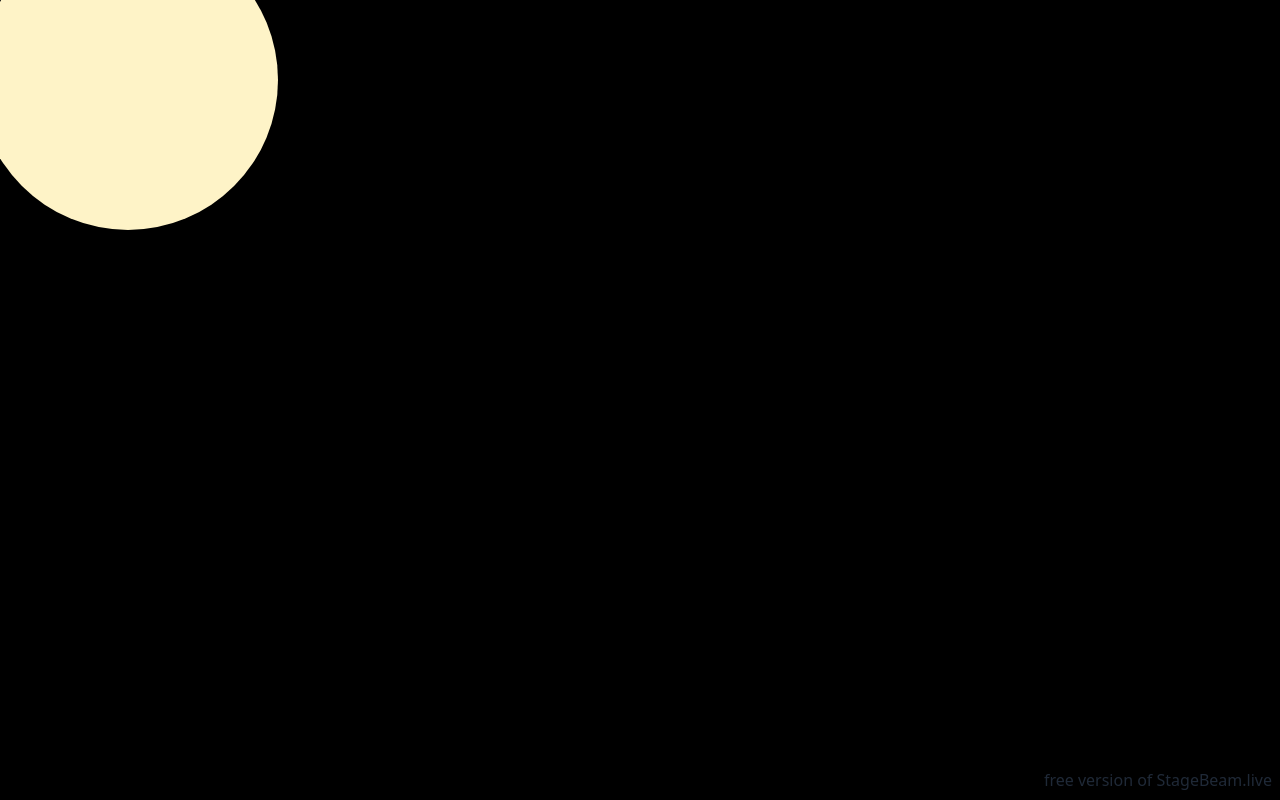
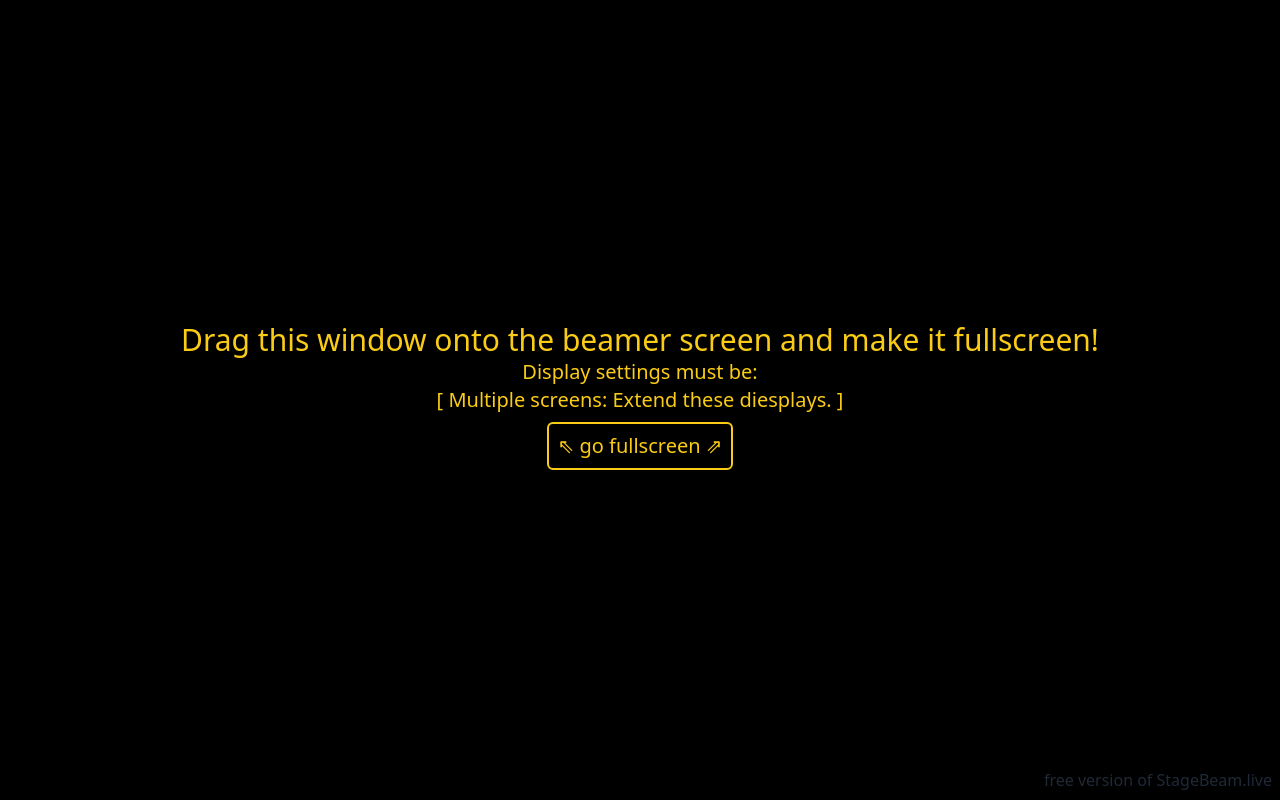
Before and after one commit to Lukileila/stagebeam, a React (Vite) app in the folder frontend/: page /beamer in a window 1280 px wide. Built offline with nearby package versions, Linux system fonts and the light colour scheme.

Commit message:
added notices to beamer display screen

```diff
--- a/frontend/src/components/BeamerDisplay.jsx
+++ b/frontend/src/components/BeamerDisplay.jsx
@@ -1,47 +1,78 @@
-import { useEffect, useRef, useState } from "react";
+import { useEffect, useRef, useState } from 'react';
 
 export const BeamerDisplay = ({ spotlight, relCoords }) => {
 
+    //Declaring States
     const [projectionAspectRatio, setProjectionAspectRatio] = useState(1);
+    const [fullscreen, setFullscreen] = useState(false);
+    const [exitNotice, setExitNotice] = useState(false);
 
-    console.log("screen.height",screen.height);
-    console.log("screen.width",screen.width);
 
+    // Declaring Functions
     const getScreenAspectRatio = (e) => {
 
         let ratio = screen.width / screen.height;
-        console.log("ratio",ratio);
         setProjectionAspectRatio(ratio);
 
         localStorage.setItem('projectionAspectRatio',ratio);
-    };
+        };
 
+    const toggleFullScreen=()=>{
+        if (!document.fullscreenElement) {
+            document.body.requestFullscreen();
+            setFullscreen(true);
+            console.log('requestfullscreen')
+        } else if (document.exitFullscreen) {
+            document.exitFullscreen();
+            setFullscreen(false);
+            console.log('exitfullscreen')
+        }
+        }
+
+
+
+    //useEffects
     useEffect(() => { getScreenAspectRatio() }, []); // Executed only on reload but should listen to a bunch of events like fullscreenchange
 
- //Event Listener
-//not working yet
-/*     useEffect(() => {
-            addEventListener("fullscreenchange",(e)=>getScreenAspectRatio);
-        return () => {
-            removeEventListener("fullscreenchange",(e)=>getScreenAspectRatio);
-        };
-    }, []);
- */
+    //event Listeners
+    useEffect(() => {
+                document.body.addEventListener('fullscreenchange',getScreenAspectRatio);
+                document.body.addEventListener('mouseenter',()=>{setExitNotice(true)});
+                document.body.addEventListener('mouseleave',()=>{setExitNotice(false)});
+            return () => {
+                document.body.removeEventListener('fullscreenchange',getScreenAspectRatio);
+                document.body.removeEventListener('mouseenter',()=>{setExitNotice(true)});
+                document.body.removeEventListener('mouseleave',()=>{setExitNotice(false)});
+            };
+        }, []);
+
+    const displayInstruction = ()=>{
+        if (!fullscreen) {return(
+                            <>
+
+                            <div className='absolute flex flex-col flex-wrap w-full h-full p-2 justify-center justify-items-center items-center content-center'>
+                                <p className=' text-yellow-400 text-3xl'>Drag this window onto the beamer screen and make it fullscreen!</p>
+                                <p className=' text-yellow-400 text-xl'>Display settings must be:</p><p className=' text-yellow-400 text-xl'>[ Multiple screens: Extend these diesplays. ]</p>
+                                <button onClick={toggleFullScreen} className='border-2 rounded-md border-yellow-400 p-2 m-2 text-yellow-400 text-xl'>⇖ go fullscreen ⇗</button>
+                            </div>
+                            </>
+
+           )}}
+
+    const displayExitNotice = ()=>{
+        if (exitNotice&&fullscreen) {return(
+            <div className='absolute  flex text-red-500 flex-wrap w-full h-full justify-end content-start'><button onClick={toggleFullScreen} className=' border-red-500 rounded-md p-2 border-2'>exit fullscreen ❌</button></div>
+
+        )}}
 
     return (
+        <>             <div className='bg-black h-[100vh] relative overflow-hidden'>
+                                        <div className='absolute p-2 flex text-gray-800 flex-wrap w-full h-full justify-end content-end'><p>free version of StageBeam.live</p></div>
+        {displayInstruction()}
+        {displayExitNotice()}
+                        </div>
 
-        <div className='bg-black h-[100vh] relative overflow-hidden'>
-                        <div className="p-2 flex text-gray-800 flex-wrap w-full h-full justify-end content-end"><p>free version of StageBeam.live</p></div>
 
-        <div
-            className='bg-amber-100 w-[300px] aspect-square rounded-full absolute -translate-x-[50%] -translate-y-[50%]'
-            style={{
-                top: relCoords.ry*100   + '%',
-                left: relCoords.rx*100  + '%',
-            }}
-        >
-        </div>
-
-        </div>
+        </>
     );
 }
--- a/frontend/src/components/ObjectCreator.jsx
+++ b/frontend/src/components/ObjectCreator.jsx
@@ -39,7 +39,7 @@ export const ObjectCreator = ({activeObjects, setActiveObjects, stageDimensions}
       return (
 
           <div key={x.id} id={x.id} draggable onDragStart={startDrag} onDragEnd={(e) => stopDrag(e, x.id)}
-            className="absolute block cursor-grab animate-spin opacity-50 mix-blend-screen"
+            className="absolute block cursor-grab animate-spin mix-blend-screen"
             style={{
               top: x.position.ry*100 + '%',
               left: x.position.rx*100 + '%',
--- a/frontend/src/components/ObjectsMenu.jsx
+++ b/frontend/src/components/ObjectsMenu.jsx
@@ -7,9 +7,16 @@ export const ObjectsMenu = ({templateObjects, activeObjects, setActiveObjects})
     setActiveObjects(prev => [...prev, {...templateObject, id: `${templateObject.name}_${crypto.randomUUID()}`}]);
   };
 
+  const openBeamer = ()=> {
+    window.open("/beamer")
+  }
+
   return (
     <>
-      <div className='fixed top-[3vh] border-2 h-[97vh] w-[30vw] bg-slate-800 p-5 text-white z-0'> <h1>ObjectsMenu</h1>
+
+      <div className='fixed top-[0%] border-2 h-full w-[30vw] bg-slate-800 p-5 text-white z-0'>
+      <button onClick={openBeamer}>Open the beamer window 🔼</button>
+      <h1>ObjectsMenu</h1>
       <ul className='list-disc'>
         {templateObjects.length>0 && templateObjects.map((templateObject,it)=>{
           return <li key={it} onClick={()=>addToActive(templateObject)} className="cursor-pointer">{templateObject.name}</li>
--- a/frontend/src/components/Workspace.jsx
+++ b/frontend/src/components/Workspace.jsx
@@ -70,55 +70,14 @@ export const Workspace = ({ activeObjects, setActiveObjects}) => {
         };
       }, [projectionAspectRatio, aspectToggle]);
 
-  // Dragging Function for test item. Just copying this for now. Needs restructuring
-
-    const dragLight = (e) => {
-        e.target.classList.add('opacity-40');
-      };
-
-    const stopDrag = (e) => {
-        e.target.classList.remove('opacity-40');
-
-        let rx = (e.clientX  -stageDimensions.left)/stageDimensions.width ;
-        let ry = (e.clientY  -stageDimensions.top)/stageDimensions.height ;
-        setrelCoords({ rx, ry });
-
-        localStorage.setItem(
-            'relCoords',
-            JSON.stringify({
-                rx,
-                ry,
-            })
-            );
-      };
-
-
     return (
         <div ref={workspace} className='fixed bg-black text-white top-[3vh] h-[67vh] left-[30vw] w-[70vw] border-2 overflow-visible /* group/canvas */ z-1  ' >
 
             <h1 className='absolute text-gray-700 p-2 text-xl'>Workspace</h1>
 
             <div  ref={stageContainer} className={`relative bg-transparent border-2 border-pink-500 ${aspectToggle && 'h-full'} z-30`} style={{aspectRatio:projectionAspectRatio}}>
-
-
-
-                <div className="relative flex flex-wrap w-full h-full justify-end content-end text-gray-500"><p> rx: {parseFloat(relCoords.rx).toFixed(2)} ry: {parseFloat(relCoords.ry).toFixed(2)} | beamer aspect ratio: {parseFloat(projectionAspectRatio).toFixed(2)}</p></div>
+                <div className="relative flex flex-wrap w-full h-full justify-end content-end text-gray-500 p-1"><p> beamer aspect ratio: {parseFloat(projectionAspectRatio).toFixed(2)}</p></div>
                 <ObjectCreator activeObjects={activeObjects} setActiveObjects={setActiveObjects} stageDimensions={stageDimensions}/>
-
-
-                {/* //Test item */}
-                <div
-                    className='absolute  bg-purple-500 w-20 aspect-square rounded-full cursor-grab -translate-x-[50%] -translate-y-[50%] z-10'
-                    style={{
-                    top: relCoords.ry*100 + '%',
-                    left: relCoords.rx*100 + '%',
-                    }}
-                    draggable
-                    onDragStart={dragLight}
-                    onDragEnd={stopDrag}
-                >
-                </div>
-
 
             </div>
         </div>
--- a/frontend/src/data/objectTemplates.json
+++ b/frontend/src/data/objectTemplates.json
@@ -9,7 +9,7 @@
     },
     "elements":[
       {"css": {
-              "backgroundColor":"#FFCCCCFF",
+              "backgroundColor":"#FFFEF5E5",
               "width":"300px",
               "height":"300px",
               "borderRadius": "999px",
@@ -29,21 +29,21 @@
     },
     "elements":[
       {"css": {
-                "backgroundColor":"#FF0000FF",
+                "backgroundColor":"#FF0000E5",
                 "width":"300px",
                 "height":"300px",
                 "borderRadius": "999px",
                 "translate": "-50% -75%"
       }},
       {"css": {
-                "backgroundColor":"#00FF00FF",
+                "backgroundColor":"#00FF00E5",
                 "width":"300px",
                 "height":"300px",
                 "borderRadius": "999px",
                 "translate": "-71.75% -37.5%"
       }},
       {"css": {
-      "backgroundColor":"#0000FFFF",
+      "backgroundColor":"#0000FFE5",
       "width":"300px",
       "height":"300px",
       "borderRadius": "999px",
```
